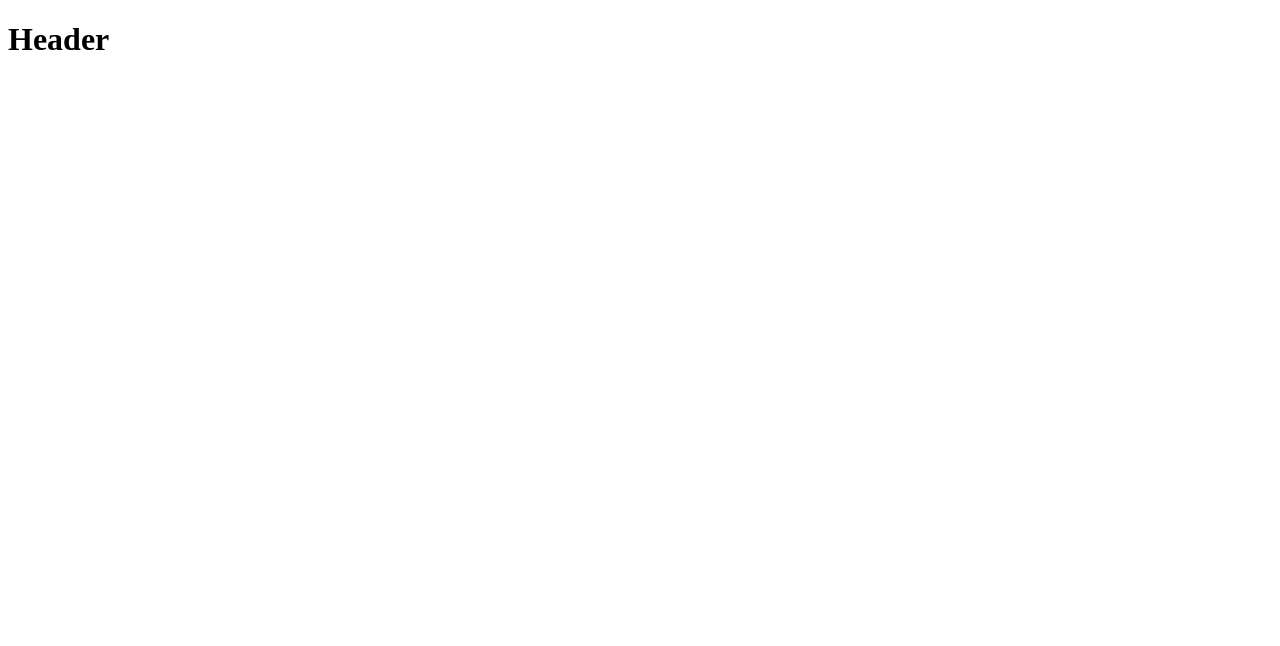
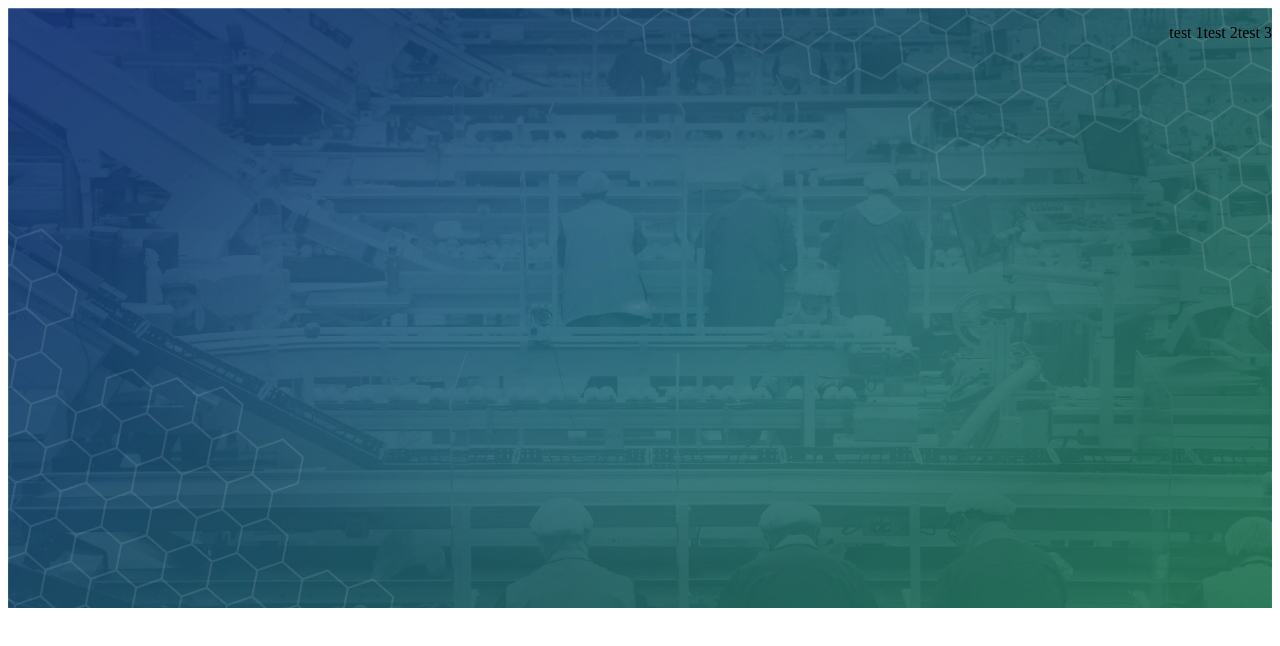
Before and after one commit to koenmoret/frontend-react-eindopdracht, a React (Vite) app: page / in a window 1280 px wide. Shown: the top 646 px of the page. Built offline with nearby package versions, Linux system fonts and the light colour scheme.

Commit message:
Nabar aangemaakt

```diff
--- a/package.json
+++ b/package.json
@@ -12,6 +12,7 @@
   "dependencies": {
     "react": "^18.2.0",
     "react-dom": "^18.2.0",
+    "react-icons": "^5.1.0",
     "react-router-dom": "^6.22.3"
   },
   "devDependencies": {
--- a/src/components/global/Header.jsx
+++ b/src/components/global/Header.jsx
@@ -1,12 +1,19 @@
-const Header = () => {
+
+// eslint-disable-next-line react/prop-types
+import NavBar from "./Nav-bar.jsx";
+
+// eslint-disable-next-line react/prop-types
+const Header = ({setClass}) => {
 
 
 
     return (
-        <header>
-            <h1>Header</h1>
+        <header className={`${setClass} outer-container header--background`}>
+            <section className="inner-container">
+                <NavBar setClass={setClass} />
+            </section>
         </header>
-    );
+);
 }
 
 export default Header;
--- /dev/null
+++ b/src/components/global/Nav-bar.css
@@ -0,0 +1,30 @@
+:root {
+    --color-black: #0C0C0C;
+    --color-white: #FFF;
+}
+.default-link {
+    border-bottom: 1px solid transparent;
+}
+.active-link {
+    border-bottom: 1px solid var(--color-white);
+}
+.fa-shopping-cart svg {
+    font-size: 24px;
+    cursor: pointer;
+    fill: var(--color-white);
+}
+.fa-logout svg {
+    font-size: 24px;
+    cursor: pointer;
+    stroke: var(--color-white);
+}
+.cart-counter {
+    display: flex;
+    justify-content: center;
+    align-items: center;
+    margin: -40px 0 0 20px;
+    width: 20px;
+    height: 20px;
+    border-radius: 50%;
+    font-size: 12px;
+}
--- /dev/null
+++ b/src/components/global/Nav-bar.jsx
@@ -0,0 +1,22 @@
+import './Nav-bar.css';
+
+
+// eslint-disable-next-line react/prop-types
+function NavBar({setClass}) {
+
+    return (
+        <>
+            <div className="header--nav">
+                <nav className={`${setClass}`}>
+                    <ul>
+                        <li>test 1</li>
+                        <li>test 2</li>
+                        <li>test 3</li>
+                    </ul>
+                </nav>
+            </div>
+        </>
+    );
+}
+
+export default NavBar;
```
Also changed, not shown: 2 other files (tests, documents, lock files or other folders).
